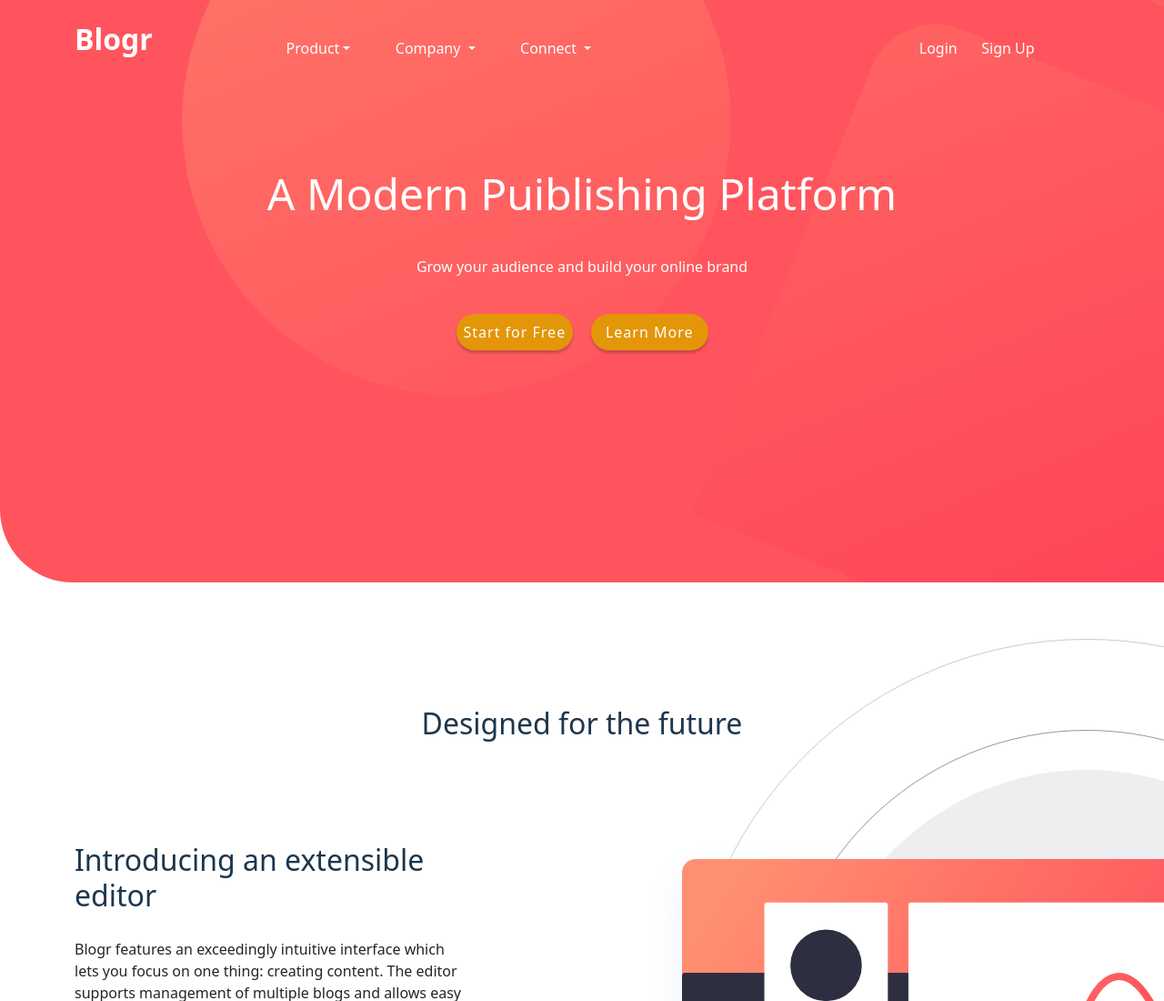
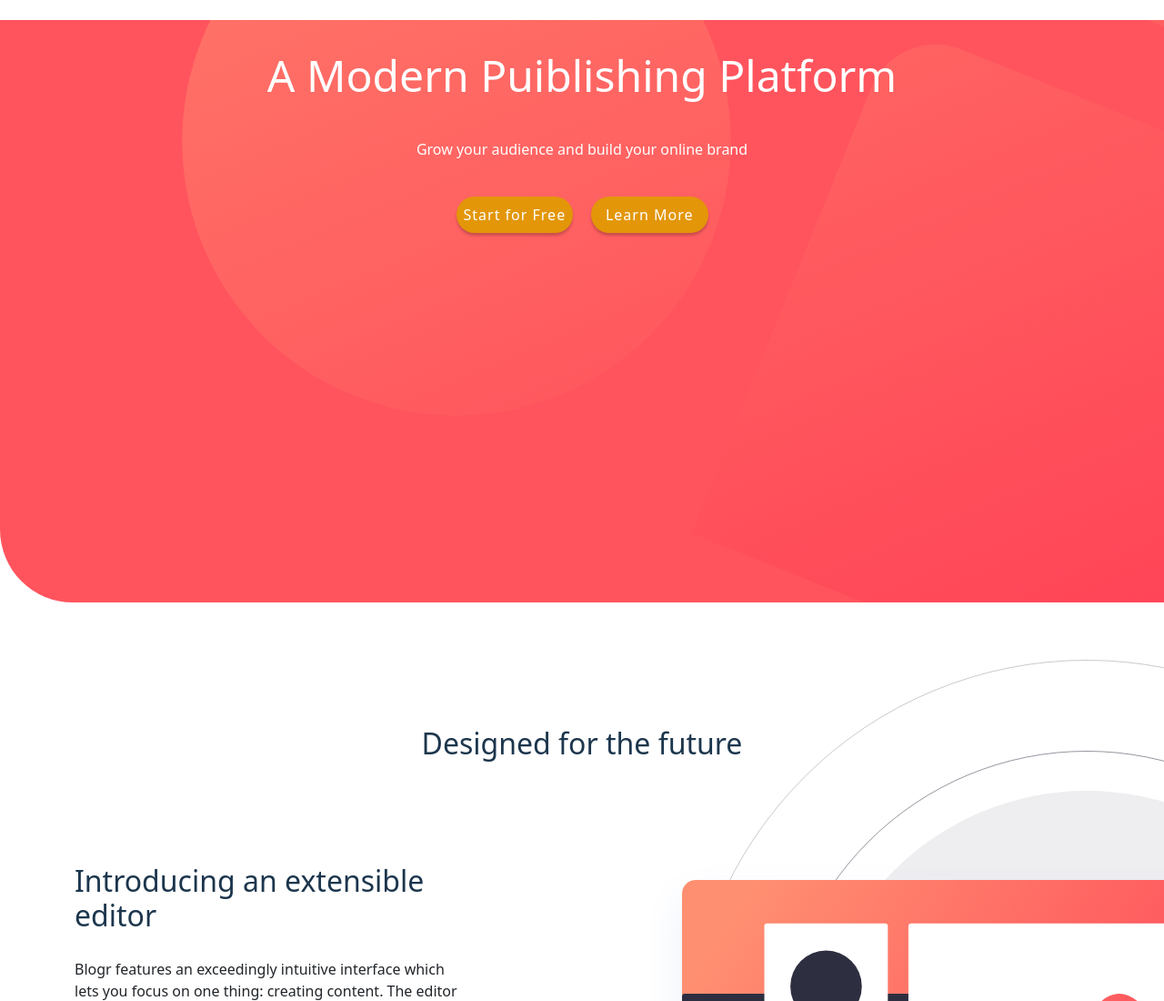
Before and after one commit to MHany97/Blogr-landing-page, a plain HTML site: page index.html in a window 1280 px wide. Shown: the top 1100 px of the page at 91% size. Drawn offline with nearby package versions, Linux system fonts and the light colour scheme; a web font is replaced by a local one.

Commit message:
on crack

```diff
--- a/index.html
+++ b/index.html
@@ -20,67 +20,6 @@
 <body>
     <div class="no">
         <header id="head">
-
-            <div class="container pt-1 pb-5">
-                <nav class="navbar navbar-expand-lg ">
-                    <a class="navbar-brand Blogr-Logo" href="#">Blogr</a>
-                    <button class="navbar-toggler" type="button" data-bs-toggle="collapse" data-bs-target="#navbarNavDropdown" aria-controls="navbarNavDropdown" aria-expanded="false" aria-label="Toggle navigation">
-                      <span class="navbar-toggler-icon"></span>
-                    </button>
-                    <div class="collapse navbar-collapse" id="navbarNavDropdown">
-                        <ul class="navbar-nav">
-                            <div class="nav-ele">
-                                <li class="nav-item dropdown">
-                                    <a class="nav-link dropdown-toggle" href="#" role="button" data-bs-toggle="dropdown" aria-expanded="false">
-                                        Product</a>
-                                    <ul class="dropdown-menu">
-                                        <li><a class="dropdown-item" href="#">Overview</a></li>
-                                        <li><a class="dropdown-item" href="#">Pricing</a></li>
-                                        <li><a class="dropdown-item" href="#">Marketplace</a></li>
-                                        <li><a class="dropdown-item" href="#">Features</a></li>
-                                        <li><a class="dropdown-item" href="#">Integrations</a></li>
-                                    </ul>
-                                </li>
-                            </div>
-                            <div class="nav-ele">
-                                <li class="nav-item dropdown">
-                                    <a class="nav-link dropdown-toggle" href="#" role="button" data-bs-toggle="dropdown" aria-expanded="false">
-                                    Company
-                                </a>
-                                    <ul class="dropdown-menu">
-                                        <li><a class="dropdown-item" href="#">About</a></li>
-                                        <li><a class="dropdown-item" href="#">Team</a></li>
-                                        <li><a class="dropdown-item" href="#">Blog</a></li>
-                                        <li><a class="dropdown-item" href="#">Careers</a></li>
-                                    </ul>
-                                </li>
-                            </div>
-                            <div class="nav-ele">
-                                <li class="nav-item dropdown">
-                                    <a class="nav-link dropdown-toggle" href="#" role="button" data-bs-toggle="dropdown" aria-expanded="false">
-                                    Connect
-                                </a>
-                                    <ul class="dropdown-menu">
-                                        <li><a class="dropdown-item" href="#">Contact</a></li>
-                                        <li><a class="dropdown-item" href="#">Newsletter</a></li>
-                                        <li><a class="dropdown-item" href="#">LinkedIn</a></li>
-                                    </ul>
-                            </div>
-                            </li>
-                            <div class="log">
-                                <ul class="navbar-nav">
-                                    <li class="nav-item nav-ele">
-                                        <a class="nav-link" href="#">Login</a>
-                                    </li>
-                                    <li class="nav-item nav-ele">
-                                        <a class="nav-link" href="#">Sign Up</a>
-                                    </li>
-                                </ul>
-                            </div>
-                        </ul>
-                    </div>
-                </nav>
-            </div>
 
             <div class="container">
                 <div class="intro">
```
